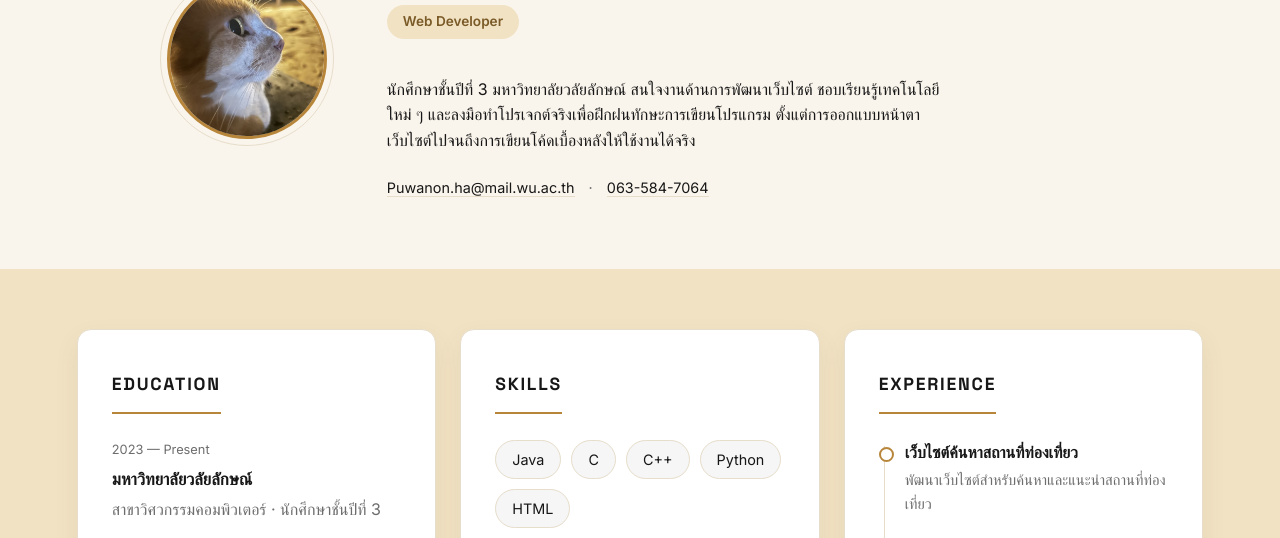
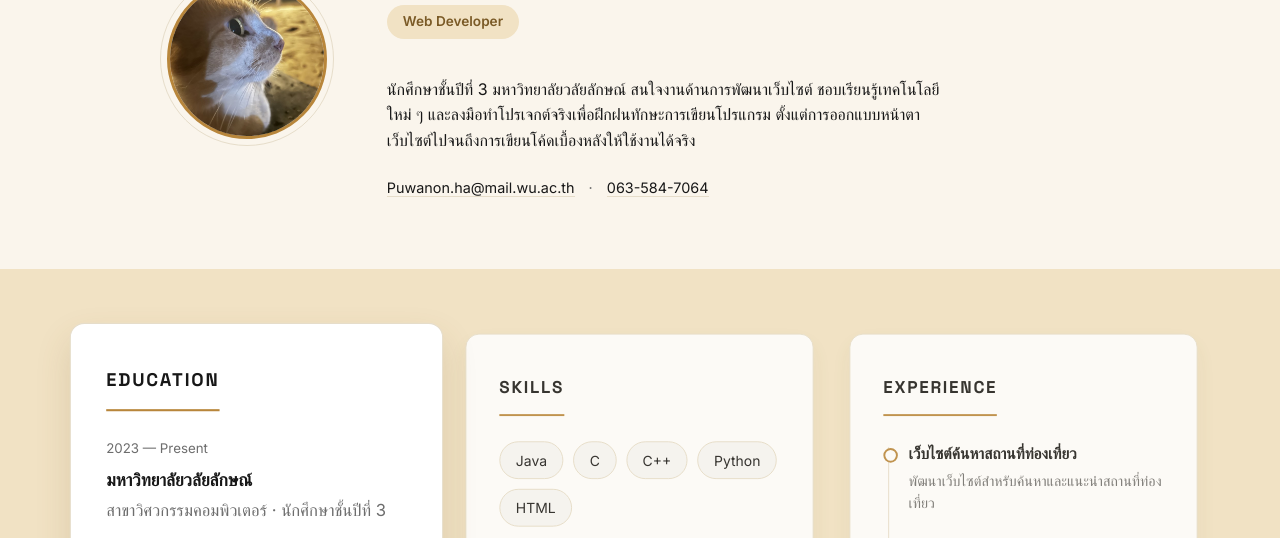
Before and after one commit to Puwanon404/mini-site, a plain HTML site: page index.html in a window 1280 px wide. In both pictures the pointer is over the element 256 px from the left and 723 px from the top of the page. Shown: the part 241-779 px from the top of the page. Drawn offline with Linux system fonts and the light colour scheme.

Commit message:
Add hover animation

```diff
--- a/style.css
+++ b/style.css
@@ -10,6 +10,14 @@
   --accent: #b8863b;
   --accent-soft: #f1e2c4;
   --accent-dark: #7a5a26;
+}
+
+html {
+  scroll-behavior: smooth;
+}
+
+[id] {
+  scroll-margin-top: 90px;
 }
 
 * {
@@ -186,6 +194,22 @@ header nav a:hover {
   padding: 40px 34px;
   border: 1px solid var(--border);
   box-shadow: 0 10px 24px rgba(120, 90, 38, 0.08);
+  transition: transform 0.35s ease, box-shadow 0.35s ease, opacity 0.35s ease;
+}
+
+/* when hovering the group, all cards ease back slightly */
+.background-grid:hover .col {
+  transform: scale(0.97);
+  opacity: 0.85;
+}
+
+/* the one actually under the cursor pops forward */
+.background-grid .col:hover {
+  transform: scale(1.04);
+  opacity: 1;
+  box-shadow: 0 16px 34px rgba(120, 90, 38, 0.16);
+  z-index: 2;
+  position: relative;
 }
 
 .col h2 {
@@ -404,4 +428,8 @@ footer {
   * {
     transition: none !important;
   }
+
+  html {
+    scroll-behavior: auto !important;
+  }
 }
```
